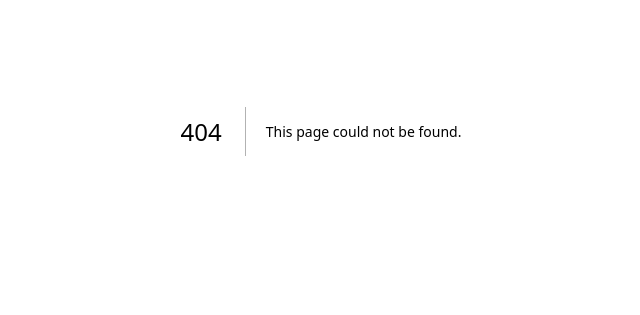
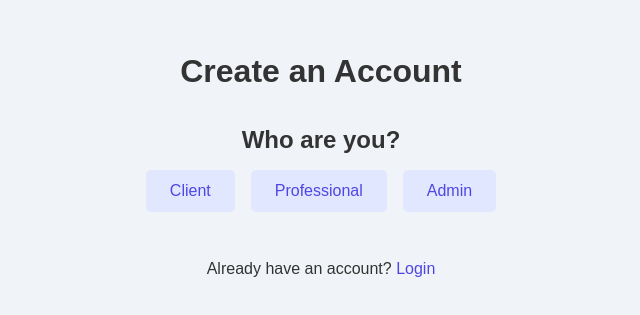
Before and after one commit to OTOMEX-2025/webappbuilt, a Next.js app: page /auth/register in a window 1280 px wide. Before the commit this address had no page. Shown: the part 269-584 px from the top of the page, without its empty margins (319-959 px from the left). Built offline with nearby package versions, Linux system fonts and the light colour scheme.

Commit message:
login pages

```diff
--- /dev/null
+++ b/src/app/auth/register/page.js
@@ -0,0 +1,76 @@
+'use client';
+import { useState } from 'react';
+import styles from '../../../styles/Register.module.css';
+
+export default function Register() {
+  const [userType, setUserType] = useState('');
+
+  const renderForm = () => {
+    switch (userType) {
+      case 'client':
+        return (
+          <form className={styles.form}>
+            <input type="text" placeholder="Full Name" className={styles.input} required />
+            <input type="email" placeholder="Email" className={styles.input} required />
+            <input type="password" placeholder="Password" className={styles.input} required />
+            <input type="text" placeholder="What are you struggling with?" className={styles.input} required />
+            <button type="submit" className={styles.button}>Register as Client</button>
+          </form>
+        );
+      case 'professional':
+        return (
+          <form className={styles.form}>
+            <input type="text" placeholder="Full Name" className={styles.input} required />
+            <input type="email" placeholder="Email" className={styles.input} required />
+            <input type="password" placeholder="Password" className={styles.input} required />
+            <input type="text" placeholder="License Number" className={styles.input} required />
+            <input type="text" placeholder="Specialization" className={styles.input} required />
+            <button type="submit" className={styles.button}>Register as Professional</button>
+          </form>
+        );
+      case 'admin':
+        return (
+          <form className={styles.form}>
+            <input type="text" placeholder="Full Name" className={styles.input} required />
+            <input type="email" placeholder="Email" className={styles.input} required />
+            <input type="password" placeholder="Password" className={styles.input} required />
+            <input type="text" placeholder="Organization Name" className={styles.input} required />
+            <button type="submit" className={styles.button}>Register as Admin</button>
+          </form>
+        );
+      default:
+        return null;
+    }
+  };
+
+  return (
+    <div className={styles.container}>
+      <h1 className={styles.title}>Create an Account</h1>
+      <div className={styles.selector}>
+        <h2>Who are you?</h2>
+        <div className={styles.options}>
+          <button
+            onClick={() => setUserType('client')}
+            className={`${styles.optionButton} ${userType === 'client' ? styles.active : ''}`}
+          >
+            Client
+          </button>
+          <button
+            onClick={() => setUserType('professional')}
+            className={`${styles.optionButton} ${userType === 'professional' ? styles.active : ''}`}
+          >
+            Professional
+          </button>
+          <button
+            onClick={() => setUserType('admin')}
+            className={`${styles.optionButton} ${userType === 'admin' ? styles.active : ''}`}
+          >
+            Admin
+          </button>
+        </div>
+      </div>
+      {renderForm()}
+      <p className={styles.link}>Already have an account? <a href="/auth/login">Login</a></p>
+    </div>
+  );
+}
--- a/src/app/globals.css
+++ b/src/app/globals.css
@@ -0,0 +1,10 @@
+/* src/styles/globals.css */
+html, body {
+    margin: 0;
+    padding: 0;
+    box-sizing: border-box;
+    width: 100%;
+    height: 100%;
+    overflow-x: hidden; /* Prevent horizontal scrolling */
+    font-family: Arial, sans-serif;
+  }
--- a/src/styles/Home.module.css
+++ b/src/styles/Home.module.css
@@ -1,20 +1,14 @@
-
-
-
 /* Main Container */
 .container {
-    width: 100%;
+  width: 100vw;
   min-height: 100vh;
   background: linear-gradient(to bottom, #f9fafb, #ffffff);
+  overflow-x: hidden;
+  display: flex;
+  flex-direction: column;
+  align-items: center;
 }
 
-  /* Hero Section */
-  .heroSection {
-    position: relative;
-    overflow: hidden;
-    background-color: #ffffff;
-    width: 100%;
-  }
 
 .heroBackground {
   position: absolute;
@@ -25,47 +19,62 @@
   width: 100%;
   height: 100%;
   object-fit: cover;
+}
+
+.heroSection {
+  position: relative;
+  width: 100vw;
+  height: 70vh; /* Ensure hero section takes full viewport height */
+  background-color: #ffffff;
+  text-align: center;
+  overflow: hidden; /* Prevent overflow */
+}
+
+.heroContent {
+  position: absolute;
+  bottom: 0; /* Position at the bottom */
+  left: 0; /* Position at the left */
+  max-width: 80rem;
+  margin: 0 auto;
+  padding: 2rem 1rem; /* Reduced padding */
+  text-align: left; /* Align text to the left */
+  z-index: 2; /* Ensure content is above the background image */
+}
+
+.heroTitle {
+  font-size: 2.5rem; /* Slightly smaller font size */
+  font-weight: bold;
+  color: #fffdfd;
+  margin-bottom: 1rem; /* Reduced margin */
+}
+
+.heroHighlight {
+  color: #ffffff;
 
 }
 
-  .heroContent {
-    position: relative;
-    max-width: 80rem;
-    margin: 0 auto;
-    padding: 6rem 1rem;
-    text-align: center;
-  }
-
-  .heroTitle {
-    font-size: 3rem;
-    font-weight: bold;
-    color: #1a1a1a;
-    margin-bottom: 1.5rem;
-  }
-
-  .heroHighlight {
-    color: #4f46e5;
-  }
-
 .heroSubtitle {
-    font-size: 1.5rem;
-    color: #4b5563;
-    margin-bottom: 2rem;
+  font-size: 1.25rem; /* Slightly smaller font size */
+  color: #fafafa;
+  margin-bottom: 1.5rem; /* Reduced margin */
 }
 
 .heroButtons {
   display: flex;
   justify-content: center;
   gap: 1rem;
+  flex-wrap: wrap;
 }
 
 .primaryButton {
   background-color: #4f46e5;
   color: #ffffff;
   padding: 0.75rem 2rem;
-    border-radius: 0.5rem;
+  border-radius: 50px;
   font-weight: 600;
   transition: background-color 0.3s;
+  border: none;
+  cursor: pointer;
 }
 
 .primaryButton:hover {
@@ -76,10 +85,11 @@
   background-color: #ffffff;
   color: #4f46e5;
   padding: 0.75rem 2rem;
-    border-radius: 0.5rem;
+  border-radius: 50px;
   font-weight: 600;
   border: 2px solid #4f46e5;
   transition: background-color 0.3s;
+  cursor: pointer;
 }
 
 .secondaryButton:hover {
@@ -88,40 +98,30 @@
 
 /* Features Section */
 .featuresSection {
-    padding: 5rem 1rem;
+  padding: 3rem 1rem; /* Reduced padding */
   background-color: #ffffff;
-    width: 100%;
+  width: 100vw;
 }
 
 .featuresContainer {
   max-width: 80rem;
   margin: 0 auto;
+  padding: 0 1rem; /* Added padding to prevent cards from touching edges */
 }
 
 .featuresTitle {
-    font-size: 2.25rem;
+  font-size: 2rem; /* Slightly smaller font size */
   font-weight: bold;
   color: #1a1a1a;
   text-align: center;
-    margin-bottom: 3rem;
+  margin-bottom: 2rem; /* Reduced margin */
 }
 
 .featuresGrid {
   display: grid;
-    grid-template-columns: repeat(1, 1fr);
-    gap: 2rem;
-  }
-
-  @media (min-width: 768px) {
-    .featuresGrid {
-      grid-template-columns: repeat(2, 1fr);
-    }
-  }
-
-  @media (min-width: 1024px) {
-    .featuresGrid {
-      grid-template-columns: repeat(5, 1fr); /* 5 columns for large screens */
-    }
+  grid-template-columns: repeat(auto-fill, minmax(200px, 1fr)); /* Adjusts columns to fit the available space */
+  gap: 1.5rem; /* Reduced gap */
+  width: 100%;
 }
 
 .featureCard {
@@ -130,6 +130,8 @@
   box-shadow: 0 4px 6px rgba(0, 0, 0, 0.1);
   overflow: hidden;
   transition: box-shadow 0.3s;
+  padding: 1rem; /* Added padding inside cards */
+  margin: 0 0.5rem; /* Added margin to prevent touching edges */
 }
 
 .featureCard:hover {
@@ -137,7 +139,7 @@
 }
 
 .featureImageContainer {
-    height: 12rem;
+  height: 10rem; /* Reduced height */
   overflow: hidden;
 }
 
@@ -153,54 +155,46 @@
 }
 
 .featureContent {
-    padding: 1.5rem;
-  }
-
-  .featureIconContainer {
-    margin-bottom: 1rem;
-  }
-
-  .featureIcon {
-    width: 2rem;
-    height: 2rem;
-    color: #4f46e5;
+  padding: 1rem; /* Reduced padding */
 }
 
 .featureCardTitle {
-    font-size: 1.25rem;
+  font-size: 1.125rem; /* Slightly smaller font size */
   font-weight: 600;
   color: #1a1a1a;
   margin-bottom: 0.5rem;
 }
 
 .featureCardDescription {
+  font-size: 0.875rem; /* Slightly smaller font size */
   color: #4b5563;
 }
 
 /* Call-to-Action Section */
 .ctaSection {
-    padding: 5rem 1rem;
+  padding: 3rem 1rem; /* Reduced padding */
   background: linear-gradient(to right, #4f46e5, #3730a3);
-    width: 100%;
+  width: 100vw;
+  text-align: center;
 }
 
 .ctaContainer {
   max-width: 56rem;
   margin: 0 auto;
-    text-align: center;
+  padding: 0 1rem; /* Added padding to prevent content from touching edges */
 }
 
 .ctaTitle {
-    font-size: 2.25rem;
+  font-size: 2rem; /* Slightly smaller font size */
   font-weight: bold;
   color: #ffffff;
-    margin-bottom: 1rem;
+  margin-bottom: 1rem; /* Reduced margin */
 }
 
 .ctaSubtitle {
-    font-size: 1.25rem;
+  font-size: 1.125rem; /* Slightly smaller font size */
   color: #a5b4fc;
-    margin-bottom: 2rem;
+  margin-bottom: 1.5rem; /* Reduced margin */
 }
 
 .ctaButton {
@@ -210,6 +204,8 @@
   border-radius: 0.5rem;
   font-weight: 600;
   transition: background-color 0.3s;
+  border: none;
+  cursor: pointer;
 }
 
 .ctaButton:hover {
--- /dev/null
+++ b/src/styles/Login.module.css
@@ -0,0 +1,56 @@
+.container {
+    display: flex;
+    flex-direction: column;
+    align-items: center;
+    justify-content: center;
+    height: 100vh;
+    background-color: #f0f4f8;
+  }
+
+  .title {
+    font-size: 2rem;
+    color: #333;
+    margin-bottom: 1rem;
+  }
+
+  .form {
+    display: flex;
+    flex-direction: column;
+    width: 300px;
+  }
+
+  .input {
+    padding: 0.75rem;
+    margin-bottom: 1rem;
+    border: 1px solid #ccc;
+    border-radius: 5px;
+    font-size: 1rem;
+  }
+
+  .button {
+    padding: 0.75rem;
+    background-color: #0070f3;
+    color: white;
+    border: none;
+    border-radius: 5px;
+    cursor: pointer;
+    font-size: 1rem;
+  }
+
+  .button:hover {
+    background-color: #005bb5;
+  }
+
+  .link {
+    margin-top: 1rem;
+    color: #333;
+  }
+
+  .link a {
+    color: #0070f3;
+    text-decoration: none;
+  }
+
+  .link a:hover {
+    text-decoration: underline;
+  }
--- /dev/null
+++ b/src/styles/Register.module.css
@@ -0,0 +1,97 @@
+.container {
+    display: flex;
+    flex-direction: column;
+    align-items: center;
+    justify-content: center;
+    min-height: 100vh;
+    background-color: #f0f4f8;
+    padding: 2rem;
+  }
+
+  .title {
+    font-size: 2rem;
+    color: #333;
+    margin-bottom: 1rem;
+  }
+
+  .selector {
+    text-align: center;
+    margin-bottom: 2rem;
+  }
+
+  .selector h2 {
+    font-size: 1.5rem;
+    color: #333;
+    margin-bottom: 1rem;
+  }
+
+  .options {
+    display: flex;
+    gap: 1rem;
+    justify-content: center;
+  }
+
+  .optionButton {
+    padding: 0.75rem 1.5rem;
+    background-color: #e0e7ff;
+    color: #4f46e5;
+    border: none;
+    border-radius: 5px;
+    cursor: pointer;
+    font-size: 1rem;
+    transition: background-color 0.3s, color 0.3s;
+  }
+
+  .optionButton:hover {
+    background-color: #c7d2fe;
+  }
+
+  .optionButton.active {
+    background-color: #4f46e5;
+    color: white;
+  }
+
+  .form {
+    display: flex;
+    flex-direction: column;
+    width: 100%;
+    max-width: 400px;
+    margin-top: 1rem;
+  }
+
+  .input {
+    padding: 0.75rem;
+    margin-bottom: 1rem;
+    border: 1px solid #ccc;
+    border-radius: 5px;
+    font-size: 1rem;
+  }
+
+  .button {
+    padding: 0.75rem;
+    background-color: #4f46e5;
+    color: white;
+    border: none;
+    border-radius: 5px;
+    cursor: pointer;
+    font-size: 1rem;
+    transition: background-color 0.3s;
+  }
+
+  .button:hover {
+    background-color: #4338ca;
+  }
+
+  .link {
+    margin-top: 1rem;
+    color: #333;
+  }
+
+  .link a {
+    color: #4f46e5;
+    text-decoration: none;
+  }
+
+  .link a:hover {
+    text-decoration: underline;
+  }
```
Also changed, not shown: src/app/auth/login/page.js (added, +19 -0 lines), src/app/page.js (+33 -26 lines), src/components/UserTypeSelector.js (added, +12 -0 lines), src/app/auth/login.js (deleted), src/app/auth/register.js (deleted). Lines whose indentation alone changed are shown as unchanged.
